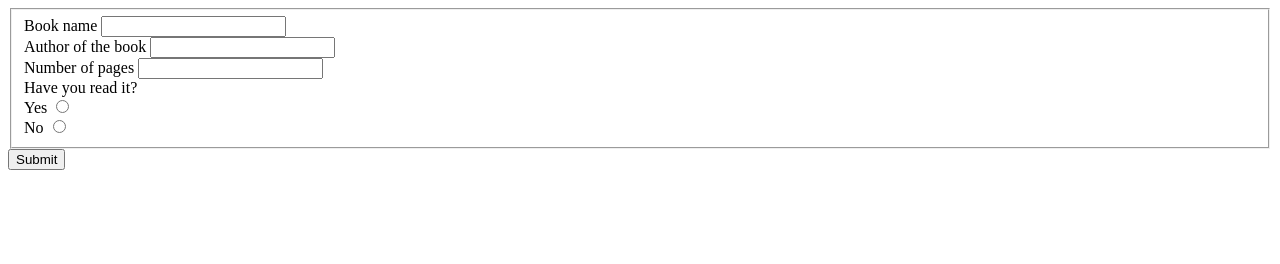
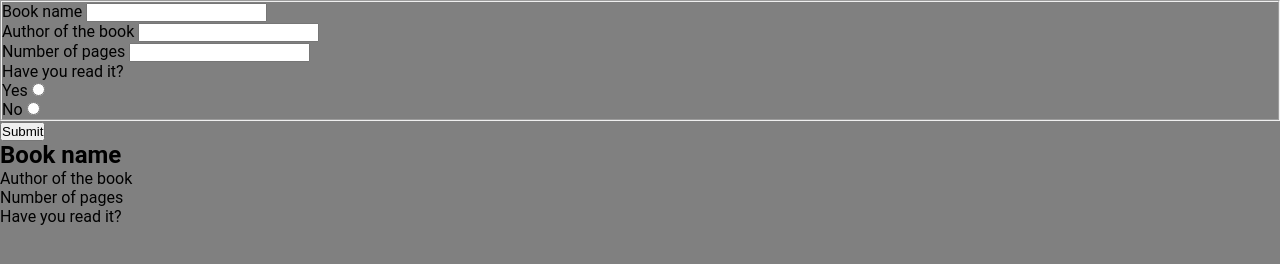
Before and after one commit to Davidhanko/Library, a plain HTML site: page index.html in a window 1280 px wide. Drawn offline with Linux system fonts and the light colour scheme.

Commit message:
Basic styling made

```diff
--- a/index.html
+++ b/index.html
@@ -23,5 +23,13 @@
         </fieldset>
     </form>
     <button type="submit" form="form1" value="Submit" id="submit">Submit</button>
+    <div id="bookshelf">
+        <div class="book">
+            <h2 class="test">Book name</h2>
+            <p class="test">Author of the book</p>
+            <p class="test">Number of pages</p>
+            <p class="test">Have you read it?</p>
+        </div>
+    </div>
 </body>
 </html>
--- a/style.css
+++ b/style.css
@@ -0,0 +1,17 @@
+*{
+    box-sizing: border-box;
+    margin: 0;
+    padding: 0;
+}
+
+body{
+    font-family: 'Roboto', sans-serif;
+    background-color: gray;
+}
+
+#bookshelf {
+    display: grid;
+    grid-template-columns: repeat(5, 1fr);
+    grid-gap: 10px;
+    grid-template-rows: repeat(5, 1fr);
+}
```
Also changed, not shown: 1 other file.
